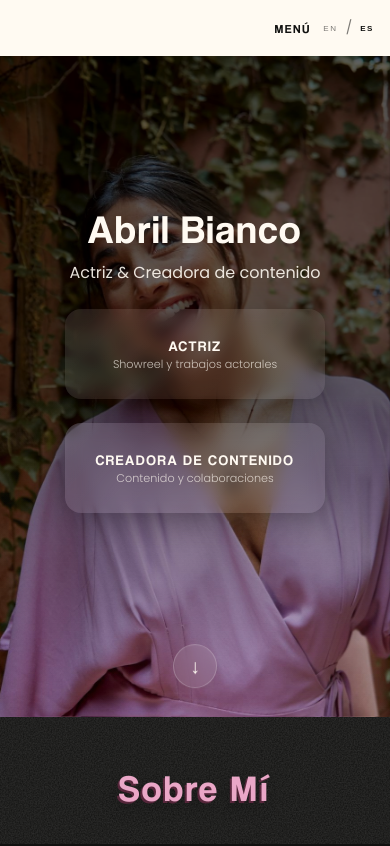
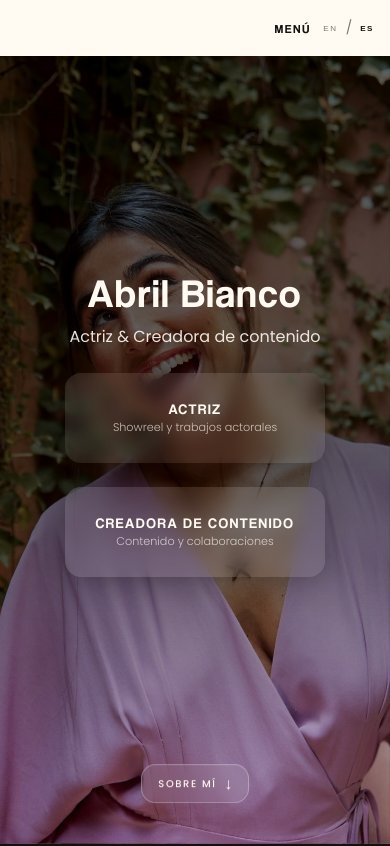
Before and after one commit to lucasperazzi/abril-portfolio, a React (Vite) app: page / in a window 390 px wide. Shown: the top 846 px of the page. Built offline with nearby package versions, Linux system fonts and the light colour scheme.

Commit message:
Change button to scroll style, and fill main page with background image

```diff
--- a/src/App.css
+++ b/src/App.css
@@ -225,16 +225,17 @@
   bottom: 2rem;
   left: 50%;
   transform: translateX(-50%);
-  background: rgba(255, 255, 255, 0.1);
+  background: rgba(255, 255, 255, 0.08);
   backdrop-filter: blur(10px);
   -webkit-backdrop-filter: blur(10px);
-  border: 1px solid rgba(255, 255, 255, 0.2);
-  border-radius: 50%;
-  width: 50px;
-  height: 50px;
-  display: flex;
+  border: 1px solid rgba(255, 255, 255, 0.28);
+  border-radius: 0.9rem;
+  min-width: 120px;
+  padding: 0.75rem 1rem;
+  display: inline-flex;
   align-items: center;
   justify-content: center;
+  gap: 0.55rem;
   cursor: pointer;
   transition: opacity 0.5s ease, transform 0.3s ease, background 0.3s ease;
   z-index: 20;
@@ -249,15 +250,27 @@
 }
 
 .scroll-down-indicator:hover {
-  background: rgba(255, 255, 255, 0.2);
-  border-color: rgba(255, 255, 255, 0.4);
-  transform: translateX(-50%) scale(1.1);
+  background: rgba(255, 255, 255, 0.14);
+  border-color: rgba(255, 255, 255, 0.45);
+  transform: translateX(-50%) scale(1.04);
+}
+
+.scroll-label {
+  color: var(--site-text);
+  font-family: 'Poppins', sans-serif;
+  font-size: 0.72rem;
+  font-weight: 500;
+  letter-spacing: 0.11rem;
+  line-height: 1;
+  text-transform: uppercase;
+  white-space: nowrap;
 }
 
 .scroll-arrow {
   color: var(--site-text);
-  font-size: 1.5rem;
+  font-size: 1.1rem;
   font-weight: bold;
+  line-height: 1;
   animation: arrowMove 2s infinite;
 }
 
@@ -926,9 +939,9 @@
 
   /* Hero mobile styles */
   .fake-video-hero {
-    height: 85vh;
-    height: 85svh;
-    height: 85dvh;
+    height: 100vh;
+    height: 100svh;
+    height: 100dvh;
   }
 
   .hero-background-desktop {
@@ -976,13 +989,19 @@
 
   /* Scroll down indicator mobile */
   .scroll-down-indicator {
-    width: 44px;
-    height: 44px;
-    bottom: 1.5rem;
+    bottom: calc(2.25rem + env(safe-area-inset-bottom, 0px));
+    min-width: 108px;
+    padding: 0.65rem 0.85rem;
+    gap: 0.45rem;
+  }
+
+  .scroll-label {
+    font-size: 0.62rem;
+    letter-spacing: 0.1rem;
   }
 
   .scroll-arrow {
-    font-size: 1.25rem;
+    font-size: 1rem;
   }
 
   .role-button {
--- a/src/components/FakeVideoHero.jsx
+++ b/src/components/FakeVideoHero.jsx
@@ -20,7 +20,8 @@ function FakeVideoHero({ isReelSection = false }) {
       actress: 'Actress',
       creator: 'Content Creator',
       actressDesc: 'Showreel & acting work',
-      creatorDesc: 'Content & collaborations'
+      creatorDesc: 'Content & collaborations',
+      scrollToAbout: 'About me'
     },
     es: {
       tagline: 'Actriz & Creadora de contenido',
@@ -29,7 +30,8 @@ function FakeVideoHero({ isReelSection = false }) {
       actress: 'Actriz',
       creator: 'Creadora de contenido',
       actressDesc: 'Showreel y trabajos actorales',
-      creatorDesc: 'Contenido y colaboraciones'
+      creatorDesc: 'Contenido y colaboraciones',
+      scrollToAbout: 'Sobre mí'
     }
   }
 
@@ -174,8 +176,9 @@ function FakeVideoHero({ isReelSection = false }) {
         <button
           className={`scroll-down-indicator ${!showScrollIndicator ? 'hidden' : ''}`}
           onClick={handleScrollDown}
-          aria-label="Scroll down"
+          aria-label={t.scrollToAbout}
         >
+          <span className="scroll-label">{t.scrollToAbout}</span>
           <span className="scroll-arrow">↓</span>
         </button>
       )}
```
